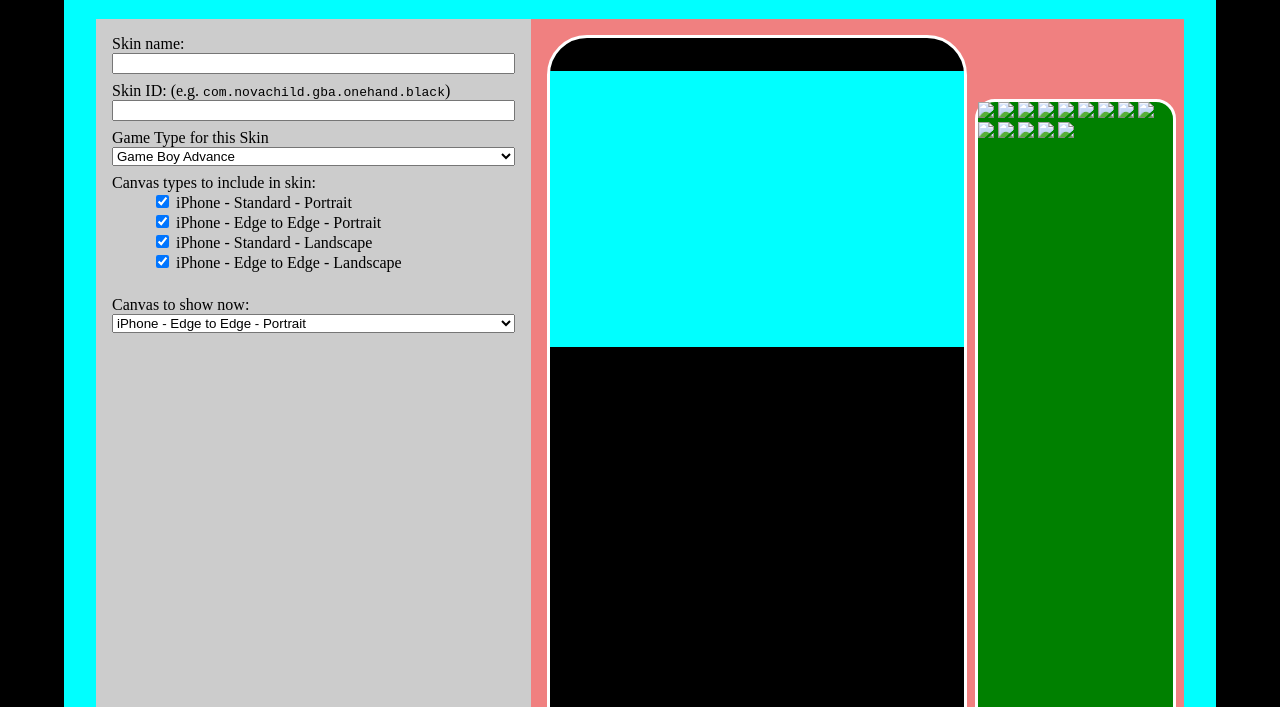
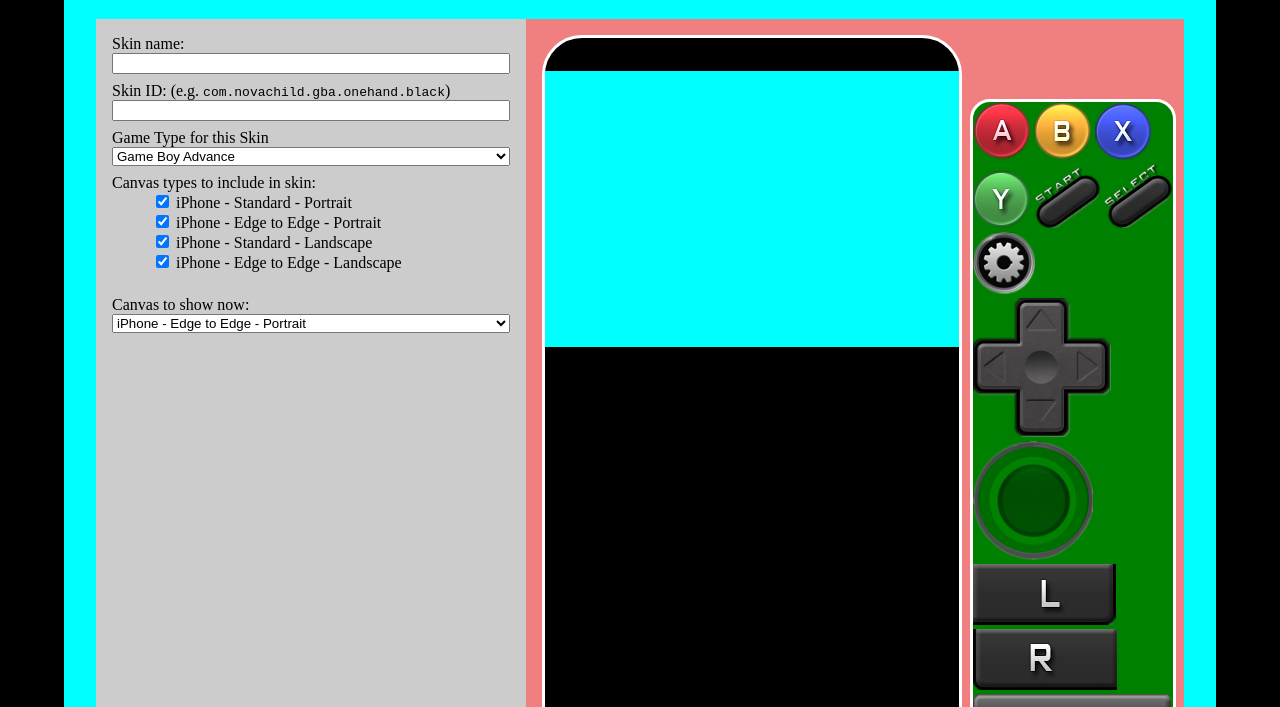
Before and after one commit to DavidRGriswold/delta_skin_editor, a plain HTML site: page index.html in a window 1280 px wide. Shown: the part 93-800 px from the top of the page. Drawn offline with Linux system fonts and the light colour scheme.

Commit message:
fixed media links

```diff
--- a/index.html
+++ b/index.html
@@ -65,20 +65,20 @@
                     <div id="screen" class="gba"></div>
                 </div>
                 <div id="buttonBox">
-                    <img id="aButton" class="button" src="a.png">
-                    <img id="bButton" class="button" src="b.png">
-                    <img id="xButton" class="button" src="x.png">
-                    <img id="yButton" class="button" src="y.png">
-                    <img id="startButton" class="button" src="start.png">
-                    <img id="selectButton" class="button" src="select.png">
-                    <img id="menuButton" class="button" src="menu.png">
-                    <img id="dpad" class="button" src="dpad.png">
-                    <img id="stick" class="button" src="stick.png">
-                    <img id="lButton" class="button" src="l.png">
-                    <img id="rButton" class="button" src="r.png">
-                    <img id="ffButton" class="button" src="ff.png">
-                    <img id="saveButton" class="button" src="save.png">
-                    <img id="loadButton" class="button" src="load.png">
+                    <img id="aButton" class="button" src="media/a.png">
+                    <img id="bButton" class="button" src="media/b.png">
+                    <img id="xButton" class="button" src="media/x.png">
+                    <img id="yButton" class="button" src="media/y.png">
+                    <img id="startButton" class="button" src="media/start.png">
+                    <img id="selectButton" class="button" src="media/select.png">
+                    <img id="menuButton" class="button" src="media/menu.png">
+                    <img id="dpad" class="button" src="media/dpad.png">
+                    <img id="stick" class="button" src="media/stick.png">
+                    <img id="lButton" class="button" src="media/l.png">
+                    <img id="rButton" class="button" src="media/r.png">
+                    <img id="ffButton" class="button" src="media/ff.png">
+                    <img id="saveButton" class="button" src="media/save.png">
+                    <img id="loadButton" class="button" src="media/load.png">
                 </div>
 
             </div>
```
